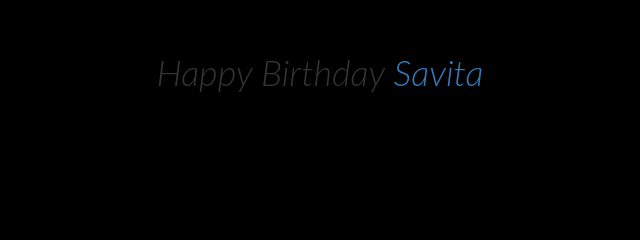
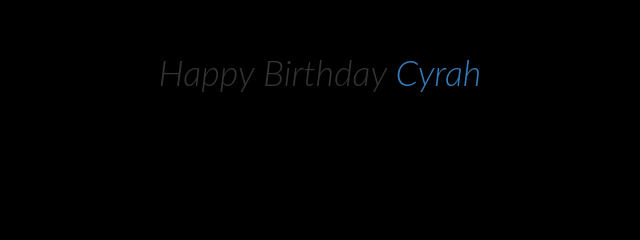
Before and after one commit to Mburu-karanja/y0urd4y, a website: page index.html in a window 1280 px wide. Shown: the part 235-475 px from the top of the page, 320-960 px from the left. Drawn offline with nearby package versions, Linux system fonts and the light colour scheme.

Commit message:
it's a beautiful day

```diff
--- a/index.html
+++ b/index.html
@@ -171,7 +171,7 @@
 			</div>
 
 
-                       <h1 class="bday">Happy Birthday <a target="_self" rel="noopener noreferrer" href="../../index.html"> Savita</a></h1>
+                       <h1 class="bday">Happy Birthday <a target="_self" rel="noopener noreferrer" href="index.html"> Cyrah</a></h1>
                        </div>
 			<!-- <div class="col-md-2">
 			</div>
```
